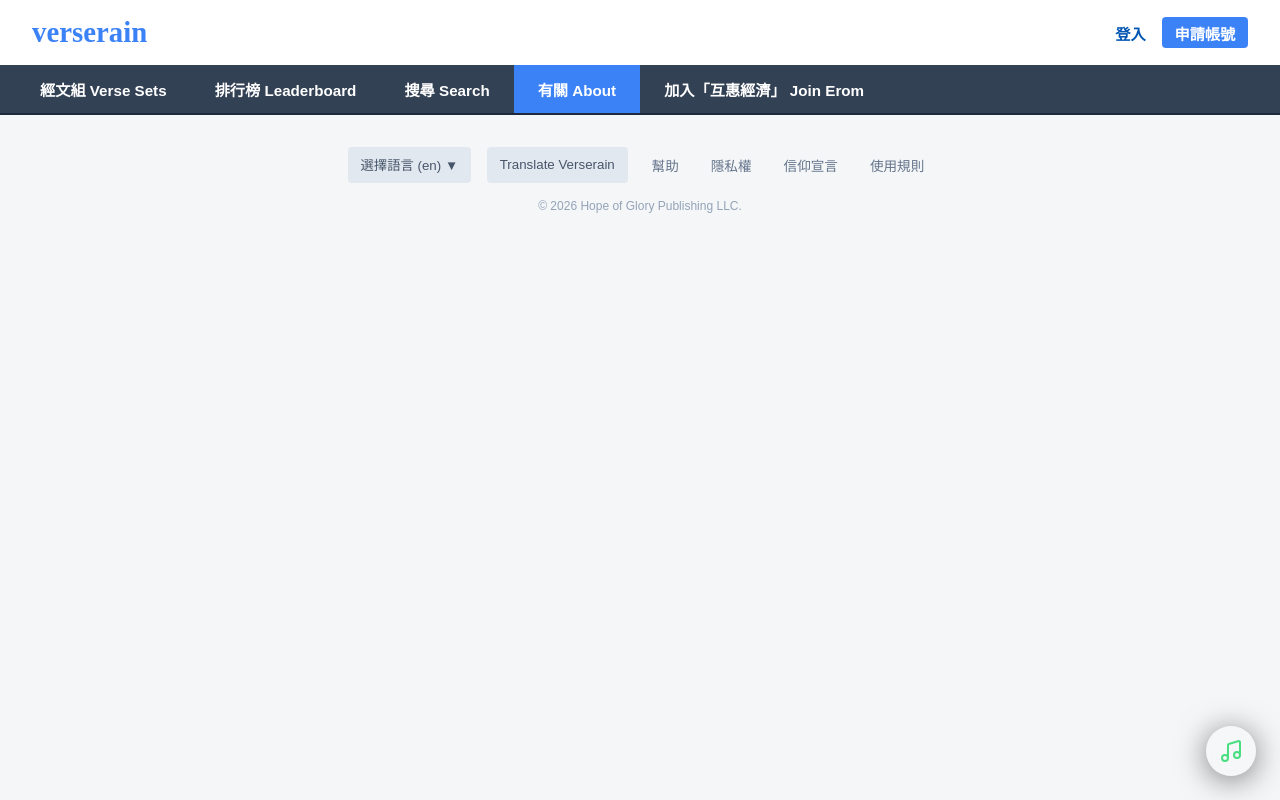
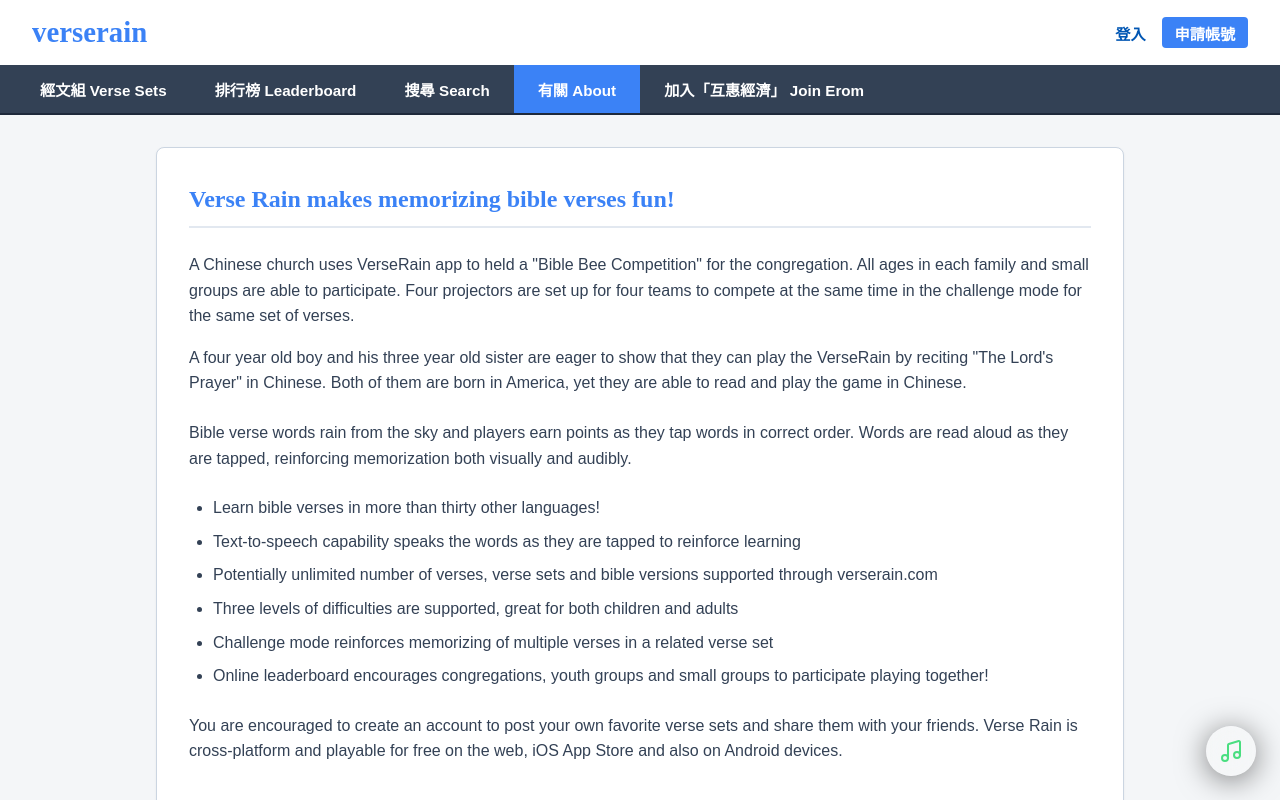
Before and after one commit to hungry4grace/verserain-web, a React (Vite) app: page / in a window 1280 px wide. Both pictures are taken after a click on the element "有關 About". Built offline with nearby package versions, Linux system fonts and the light colour scheme.

Commit message:
Scraped About section from verserain.com and added nicely formatted native About tab content

```diff
--- a/src/App.jsx
+++ b/src/App.jsx
@@ -1492,6 +1492,63 @@ export default function App() {
                            </div>
                         );
                     })()}
+                 </div>
+             )}
+
+             {mainTab === 'about' && (
+                 <div style={{ backgroundColor: '#ffffff', borderRadius: '8px', border: '1px solid #cbd5e1', padding: '2rem', boxShadow: '0 1px 3px rgba(0,0,0,0.05)', color: '#334155', lineHeight: '1.6' }}>
+                    <h2 style={{ color: '#1e293b', marginTop: 0, marginBottom: '1.5rem', borderBottom: '2px solid #e2e8f0', paddingBottom: '0.5rem', fontFamily: 'cursive', color: '#3b82f6' }}>Verse Rain makes memorizing bible verses fun!</h2>
+
+                    <p style={{ marginBottom: '1rem' }}>
+                    A Chinese church uses VerseRain app to held a "Bible Bee Competition" for the congregation. All ages in each family and small groups are able to participate. Four projectors are set up for four teams to compete at the same time in the challenge mode for the same set of verses.
+                    </p>
+                    <p style={{ marginBottom: '1.5rem' }}>
+                    A four year old boy and his three year old sister are eager to show that they can play the VerseRain by reciting "The Lord's Prayer" in Chinese. Both of them are born in America, yet they are able to read and play the game in Chinese.
+                    </p>
+                    <p style={{ marginBottom: '1.5rem' }}>
+                    Bible verse words rain from the sky and players earn points as they tap words in correct order. Words are read aloud as they are tapped, reinforcing memorization both visually and audibly.
+                    </p>
+
+                    <ul style={{ paddingLeft: '1.5rem', marginBottom: '1.5rem', display: 'flex', flexDirection: 'column', gap: '0.5rem' }}>
+                        <li>Learn bible verses in more than thirty other languages!</li>
+                        <li>Text-to-speech capability speaks the words as they are tapped to reinforce learning</li>
+                        <li>Potentially unlimited number of verses, verse sets and bible versions supported through verserain.com</li>
+                        <li>Three levels of difficulties are supported, great for both children and adults</li>
+                        <li>Challenge mode reinforces memorizing of multiple verses in a related verse set</li>
+                        <li>Online leaderboard encourages congregations, youth groups and small groups to participate playing together!</li>
+                    </ul>
+
+                    <p style={{ marginBottom: '2rem' }}>
+                    You are encouraged to create an account to post your own favorite verse sets and share them with your friends. Verse Rain is cross-platform and playable for free on the web, iOS App Store and also on Android devices.
+                    </p>
+
+                    <h3 style={{ color: '#1e293b', borderBottom: '1px solid #e2e8f0', paddingBottom: '0.5rem', marginBottom: '1rem' }}>How to delete a verse set that you created</h3>
+                    <ol style={{ paddingLeft: '1.5rem', marginBottom: '2rem', display: 'flex', flexDirection: 'column', gap: '0.5rem' }}>
+                        <li>Log in</li>
+                        <li>Go to "Profile"</li>
+                        <li>Go to "Verse Sets"</li>
+                        <li>Go to the Verse Set you want to edit or delete</li>
+                        <li>Look for the tab "challenges all verses | remove", and click on "remove" to delete the verse set.</li>
+                    </ol>
+
+                    <h3 style={{ color: '#1e293b', borderBottom: '1px solid #e2e8f0', paddingBottom: '0.5rem', marginBottom: '1rem' }}>How to reorder verses in a verse set</h3>
+                    <ol style={{ paddingLeft: '1.5rem', marginBottom: '2rem', display: 'flex', flexDirection: 'column', gap: '0.5rem' }}>
+                        <li>Log in</li>
+                        <li>Go to "Profile"</li>
+                        <li>Go to "Verse Sets"</li>
+                        <li>Go to the Verse Set you want to rearrange order</li>
+                        <li>Look for the tab "practice verse | edit | remove | ↓ " and click on the down arrow to move that verse downward.</li>
+                    </ol>
+
+                    <h3 style={{ color: '#1e293b', borderBottom: '1px solid #e2e8f0', paddingBottom: '0.5rem', marginBottom: '1rem' }}>Feedback</h3>
+                    <p style={{ marginBottom: '2rem' }}>
+                    You are welcome to send us suggestions or bug report here: <a href="http://www.verserain.com/contact" target="_blank" rel="noreferrer" style={{ color: '#3b82f6' }}>http://www.verserain.com/contact</a>
+                    </p>
+
+                    <h3 style={{ color: '#1e293b', borderBottom: '1px solid #e2e8f0', paddingBottom: '0.5rem', marginBottom: '1rem' }}>Help Translate VerseRain Web and Game Interface</h3>
+                    <p style={{ marginBottom: '1rem' }}>
+                    Please help us to translate this game to other languages so that more people can be reached to advance the Kingdom. To help translating to a language of you choice, you first need to log in, and also have your email verified, then go to the bottom of the page and click on "Translate Verserain". Fill in each blank in the target language, and that's it. Please help to promote the cause, and introduce VerseRain to your friends who speaks different languages.
+                    </p>
                  </div>
              )}
 
```
